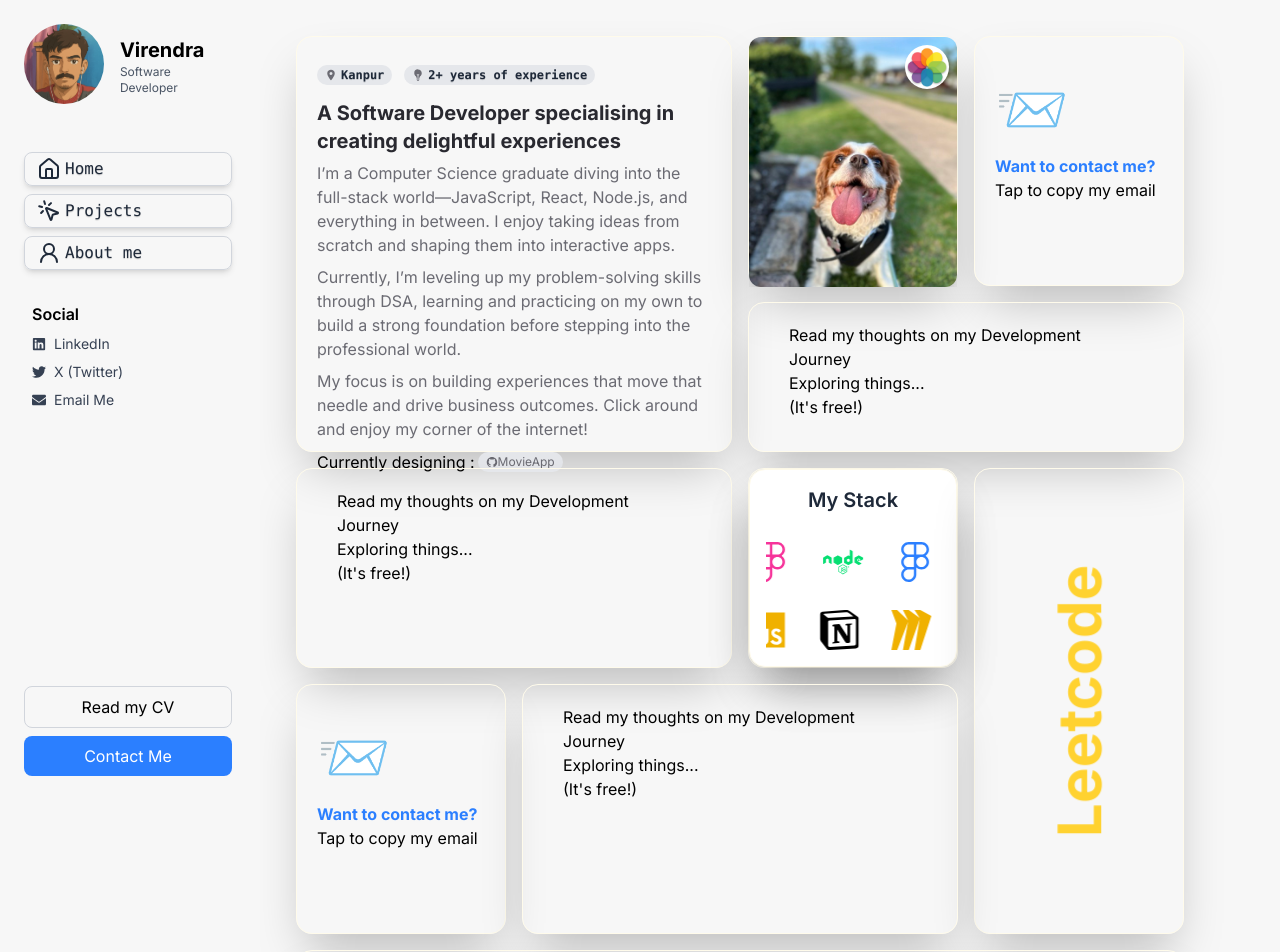
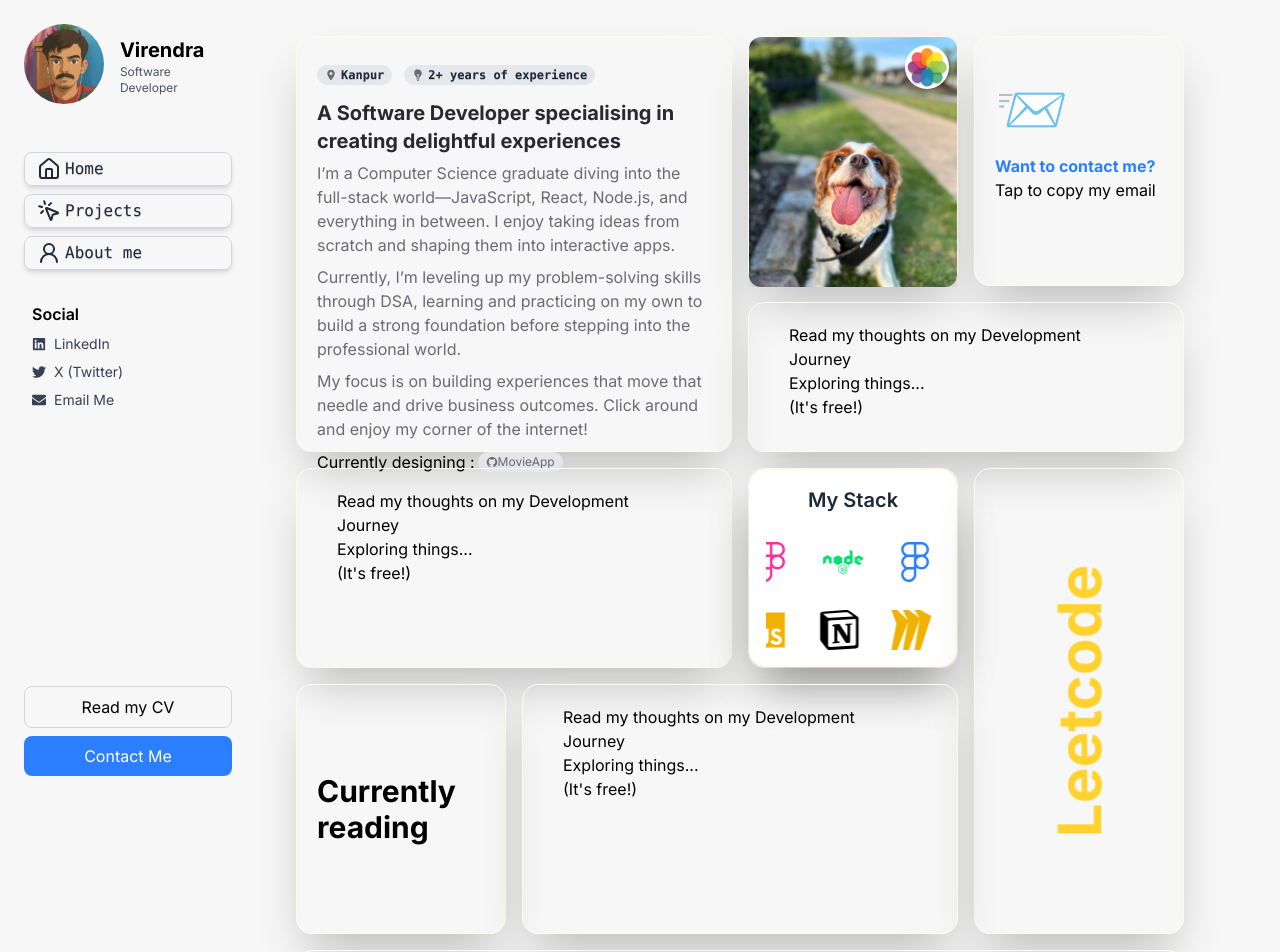
Before and after one commit to virendrapratapsinghyadav/Virendra, a React (Vite) app: page / in a window 1280 px wide. Shown: the top 952 px of the page. Built offline with nearby package versions, Linux system fonts and the light colour scheme.

Commit message:
Reading Component added

```diff
--- /dev/null
+++ b/src/components/CurrentlySection/CurrentReading.jsx
@@ -0,0 +1,11 @@
+import React from 'react'
+
+const CurrentReading = () => {
+  return (
+    <div className='grid place-items-center  w-full h-full'>
+      <h1 className='text-3xl text-shadow-amber-50 font-extrabold transition-all duration-400 transform group-hover:scale-110 group-hover:text-amber-300' >Currently reading</h1>
+    </div>
+  )
+}
+
+export default CurrentReading
--- a/src/pages/Grid/Grid.jsx
+++ b/src/pages/Grid/Grid.jsx
@@ -6,6 +6,7 @@ import BlogPreview from '../../components/BlogPreview/BlogPreview'
 import MyStack from '../../components/StackIcons/MyStack'
 import Card1 from '../../components/ProjectCard/Card1.JSX'
 import Gallery from '../../components/GalleryCard/Gallery'
+import CurrentReading from '../../components/CurrentlySection/CurrentReading'
 import About from '../About/About'
 import Card2 from '../../components/ProjectCard/Card2'
 import ProjectSection from '../ProjectSection/ProjectSection'
@@ -44,8 +45,8 @@ const Grid = () => {
         <Leetcode/>
       </div>
 
-      <div className="col-span-1 row-span-1 shadow-2xl border border-amber-50 rounded-2xl px-5 py-7">
-        <ContactCard />
+      <div className="col-span-1 row-span-1 shadow-2xl border border-amber-50 rounded-2xl px-5 py-7 hover:bg-blue-400  group transition-all duration-400">
+        <CurrentReading/>
       </div>
 
       <div className="col-span-2 row-span-1 shadow-2xl border border-amber-50 rounded-2xl px-10 py-5">
```
